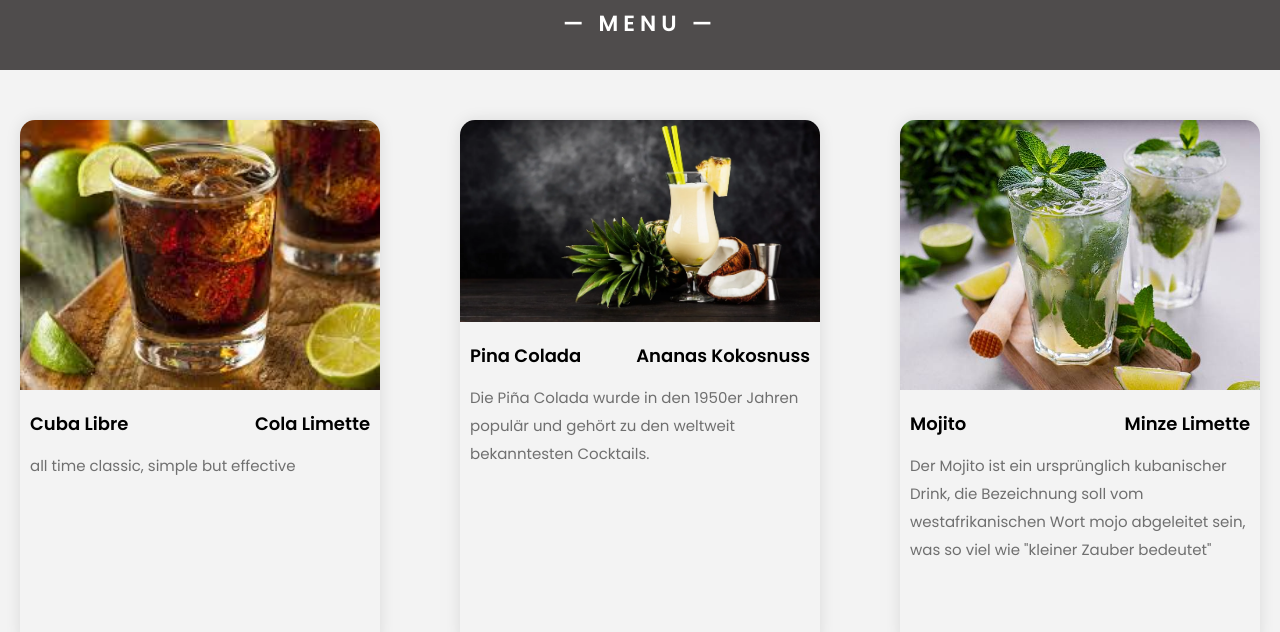
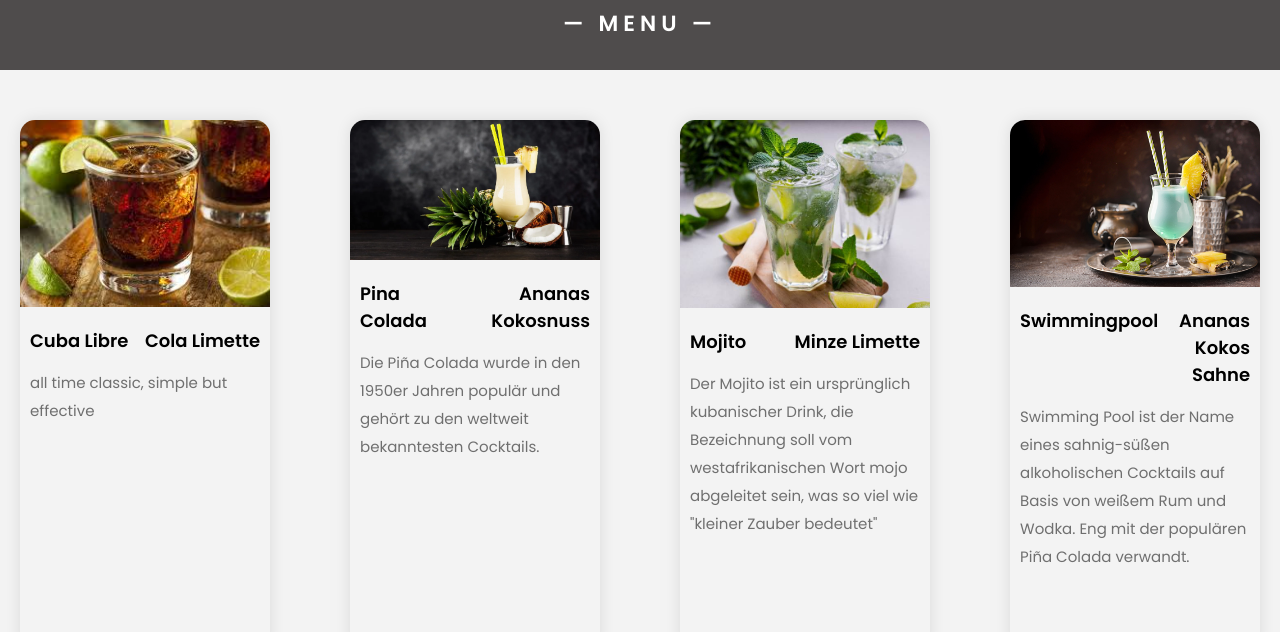
Before and after one commit to FlyingDodo111/cocktailmenu, a plain HTML site: page index.html in a window 1280 px wide. Shown: the part 168-800 px from the top of the page. Drawn offline with Linux system fonts and the light colour scheme.

Commit message:
Add files via upload

```diff
--- a/style.css
+++ b/style.css
@@ -10,7 +10,7 @@ body{
 .menu{
     padding: 0;
     display: grid;
-    grid-template-columns: repeat( auto-fit, minmax(350px,1fr));
+    grid-template-columns: repeat( auto-fit, minmax(250px,1fr));
     grid-gap: 20px 40px;
 }
 .heading{
```
